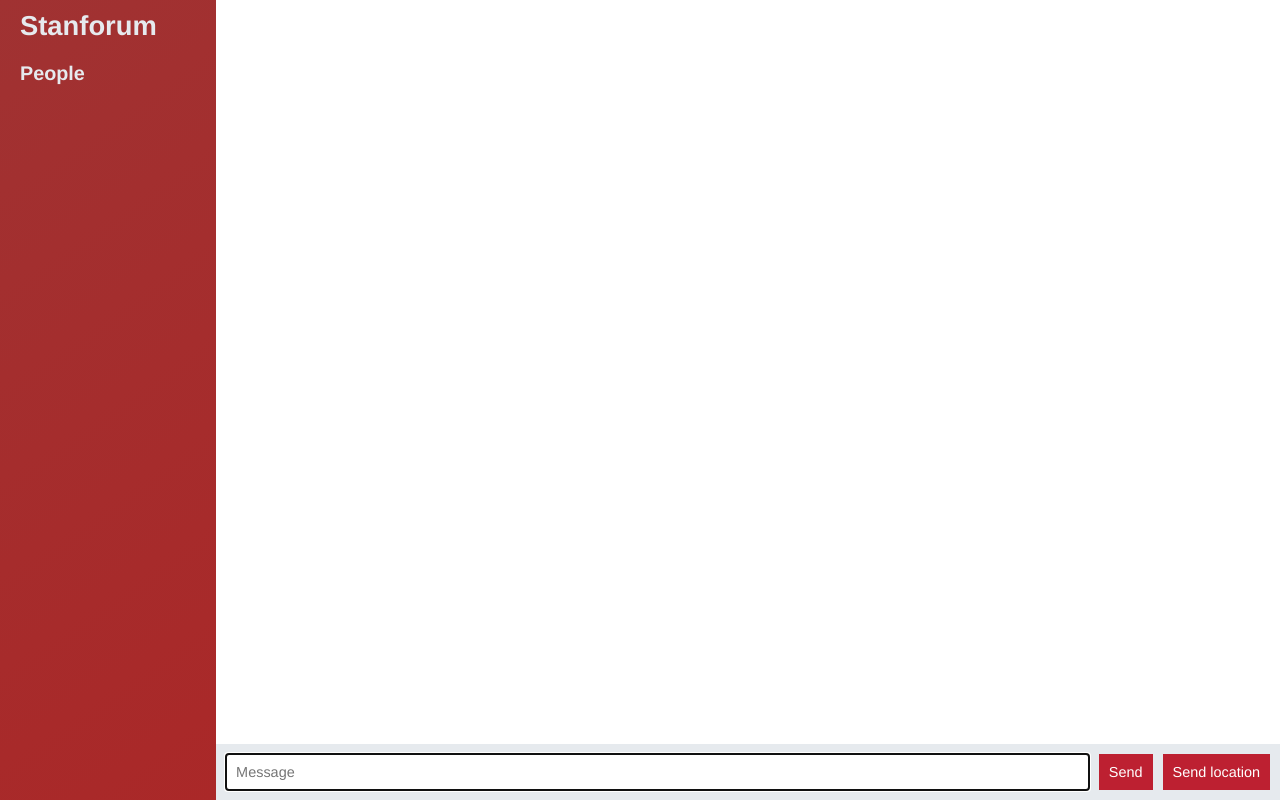
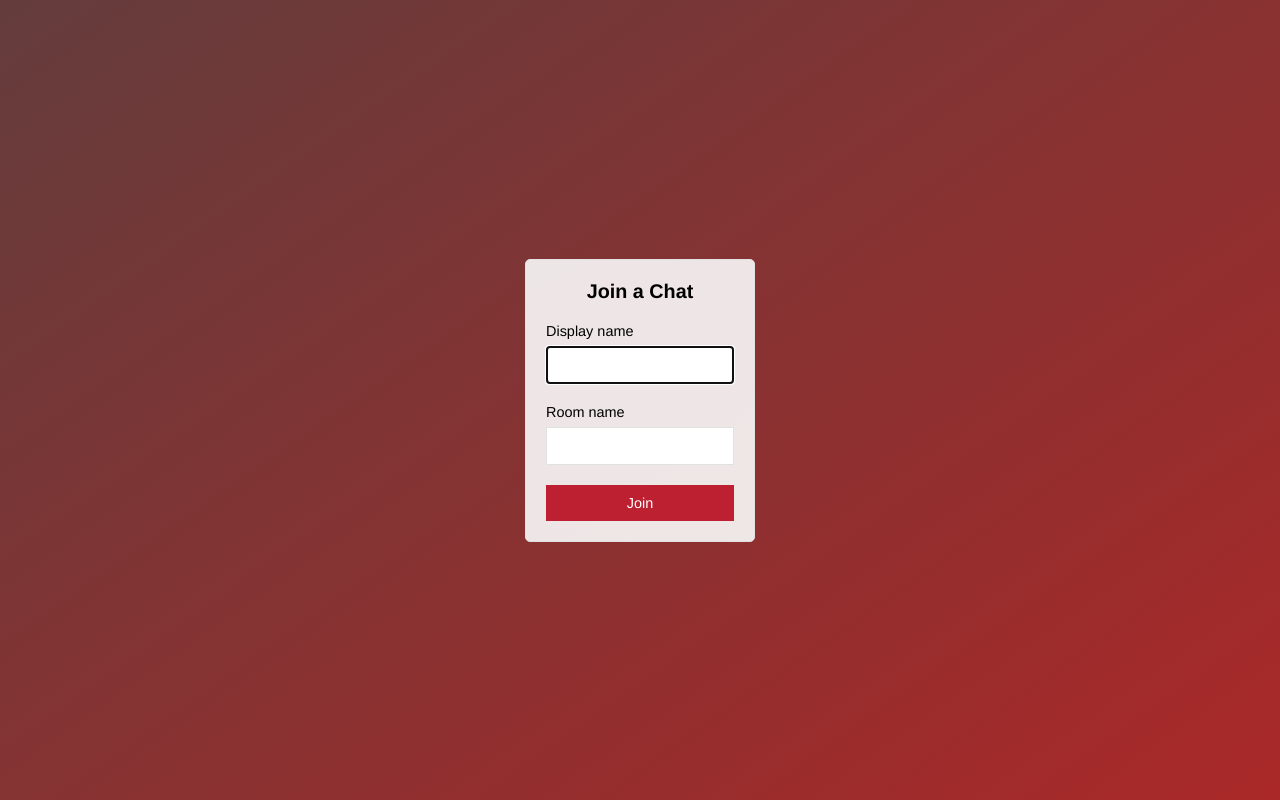
Before and after one commit to tahsinamio/node-chat-app, a website: page public/index.html in a window 1280 px wide. Drawn offline with nearby package versions, Linux system fonts and the light colour scheme; no server answers.

Commit message:
Add join page that submits to chat.html

```diff
--- a/public/css/styles.css
+++ b/public/css/styles.css
@@ -53,12 +53,12 @@ button:disabled {
   height: 100vh;
   width: 100vw;
   justify-content: center;
-  background: -moz-linear-gradient(125deg, rgba(170,40,40,1) 0%, rgba(160,50,50,1) 100%); /* ff3.6+ */
-  background: -webkit-gradient(linear, left top, right bottom, color-stop(0%, rgba(160,50,50,1)), color-stop(100%, rgba(170,40,40,1))); /* safari4+,chrome */
-  background: -webkit-linear-gradient(125deg, rgba(170,40,40,1) 0%, rgba(160,50,50,1) 100%); /* safari5.1+,chrome10+ */
-  background: -o-linear-gradient(125deg, rgba(170,40,40,1) 0%, rgba(160,50,50,1) 100%); /* opera 11.10+ */
-  background: -ms-linear-gradient(125deg, rgba(170,40,40,1) 0%, rgba(160,50,50,1) 100%); /* ie10+ */
-  background: linear-gradient(325deg, rgba(170,40,40,1) 0%, rgba(160,50,50,1) 100%); /* w3c */
+  background: -moz-linear-gradient(125deg, rgba(170,40,40,1) 0%, rgba(100,60,60,1) 100%); /* ff3.6+ */
+  background: -webkit-gradient(linear, left top, right bottom, color-stop(0%, rgba(100,60,60,1)), color-stop(100%, rgba(170,40,40,1))); /* safari4+,chrome */
+  background: -webkit-linear-gradient(125deg, rgba(170,40,40,1) 0%, rgba(100,60,60,1) 100%); /* safari5.1+,chrome10+ */
+  background: -o-linear-gradient(125deg, rgba(170,40,40,1) 0%, rgba(100,60,60,1) 100%); /* opera 11.10+ */
+  background: -ms-linear-gradient(125deg, rgba(170,40,40,1) 0%, rgba(100,60,60,1) 100%); /* ie10+ */
+  background: linear-gradient(325deg, rgba(170,40,40,1) 0%, rgba(100,60,60,1) 100%); /* w3c */
 }
 
 .centered-form__form {
@@ -96,12 +96,12 @@ button:disabled {
   overflow-y: scroll;
   width: 260px;
   height: 100vh;
-  background: -moz-linear-gradient(125deg, rgba(170,40,40,1) 0%, rgba(160,50,50,1) 100%); /* ff3.6+ */
-  background: -webkit-gradient(linear, left top, right bottom, color-stop(0%, rgba(160,50,50,1)), color-stop(100%, rgba(170,40,40,1))); /* safari4+,chrome */
-  background: -webkit-linear-gradient(125deg, rgba(170,40,40,1) 0%, rgba(160,50,50,1) 100%); /* safari5.1+,chrome10+ */
-  background: -o-linear-gradient(125deg, rgba(170,40,40,1) 0%, rgba(160,50,50,1) 100%); /* opera 11.10+ */
-  background: -ms-linear-gradient(125deg, rgba(170,40,40,1) 0%, rgba(160,50,50,1) 100%); /* ie10+ */
-  background: linear-gradient(325deg, rgba(170,40,40,1) 0%, rgba(160,50,50,1) 100%); /* w3c */
+  background: -moz-linear-gradient(125deg, rgba(170,40,40,1) 0%, rgba(160,60,60,1) 100%); /* ff3.6+ */
+  background: -webkit-gradient(linear, left top, right bottom, color-stop(0%, rgba(160,60,60,1)), color-stop(100%, rgba(170,40,40,1))); /* safari4+,chrome */
+  background: -webkit-linear-gradient(125deg, rgba(170,40,40,1) 0%, rgba(160,60,60,1) 100%); /* safari5.1+,chrome10+ */
+  background: -o-linear-gradient(125deg, rgba(170,40,40,1) 0%, rgba(160,60,60,1) 100%); /* opera 11.10+ */
+  background: -ms-linear-gradient(125deg, rgba(170,40,40,1) 0%, rgba(160,60,60,1) 100%); /* ie10+ */
+  background: linear-gradient(325deg, rgba(170,40,40,1) 0%, rgba(160,60,60,1) 100%); /* w3c */
 }
 
 .chat__sidebar h3 {
--- a/public/index.html
+++ b/public/index.html
@@ -1,63 +1,29 @@
 <!DOCTYPE html>
-
 <html>
-
   <head>
     <meta charset="utf-8">
+    <title>Join | Stanforum</title>
+    <meta name="viewport" content="width=device-width, initial-scale=1, user-scalable=no">
     <link rel="stylesheet" href="/css/styles.css">
   </head>
-
-<body class="chat">
-
-  <div class="chat__sidebar">
-    <div class="">
-      <h2>Stanforum</h2>
+  <body class="centered-form">
+    <div class="centered-form__form">
+      <form action="chat.html">
+        <div class="form-field">
+          <h3>Join a Chat</h3>
         </div>
-    <h3>People</h3>
-    <div id="users"></div>
+        <div class="form-field">
+          <label>Display name</label>
+          <input type="text" name="name" autofocus>
         </div>
-
-  <div class="chat__main">
-    <ol id="messages" class="chat__messages"></ol>
-
-    <div class="chat__footer">
-      <form id="message-form">
-        <input name="message" type="text" placeholder="Message" autofocus autocomplete="off"/>
-        <button>Send</button>
+        <div class="form-field">
+          <label>Room name</label>
+          <input type="text" name="room">
+        </div>
+        <div class="form-field">
+          <button>Join</button>
+        </div>
       </form>
-    <button id="send-location">Send location</button>
     </div>
-  </div>
-
-  <script id="message-template" type="text/template">
-    <li class="message">
-      <div class="message__title">
-        <h4>{{from}}</h4>
-        <span>{{createdAt}}</span>
-      </div>
-      <div class="message__body">
-        <p>{{text}}<p>
-      </div>
-    </li>
-  </script>
-
-  <script id="location-message-template" type="text/template">
-    <li class="message">
-      <div class="message__title">
-        <h4>{{from}}</h4>
-        <span>{{createdAt}}</span>
-      </div>
-      <div class="message__body">
-        <a href="{{url}}" target="_blank">My current location </a>
-      </div>
-    </li>
-  </script>
-
-  <script src="/socket.io/socket.io.js"></script>
-  <script src="/js/libs/jquery-3.3.1.min.js"></script>
-  <script src="/js/libs/moment.js"></script>
-  <script src="/js/libs/mustache.js"></script>
-  <script src="/js/index.js"></script>
   </body>
-
 </html>
```
Also changed, not shown: public/chat.html (added, +65 -0 lines), public/js/chat.js (renamed from public/js/index.js). Lines whose indentation alone changed are shown as unchanged.
